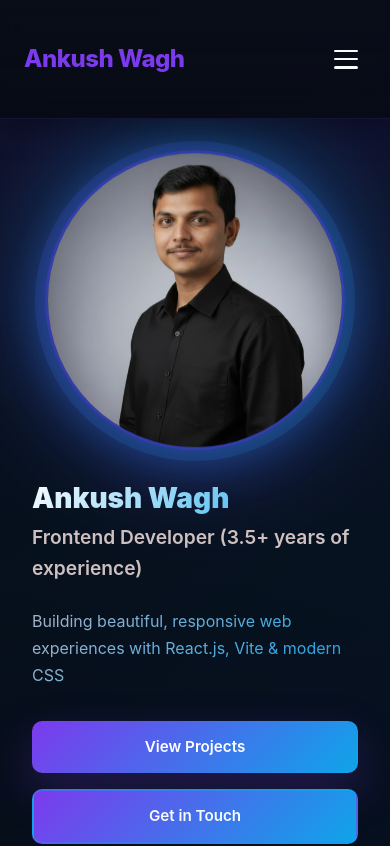
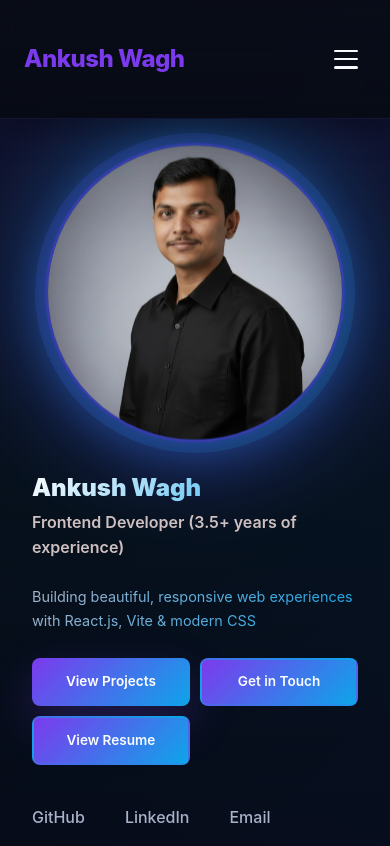
Before and after one commit to Ankush115/my-portfolio, a React (Vite) app in the folder my-portfolio/: page / in a window 390 px wide. Shown: the top 846 px of the page. Built offline with nearby package versions, Linux system fonts and the light colour scheme.

Commit message:
improve styling for smaller screen

```diff
--- a/my-portfolio/src/App.css
+++ b/my-portfolio/src/App.css
@@ -1806,6 +1806,17 @@ body {
     font-size: 1.75rem;
   }
 
+  .hero-buttons {
+    gap: 0.75rem;
+    margin: 1.5rem 0;
+  }
+
+  .hero-buttons .btn {
+    width: 100%;
+    padding: 0.75rem 1.25rem;
+    font-size: 0.9rem;
+  }
+
   .contact-form {
     max-width: 100%;
   }
@@ -1864,3 +1875,35 @@ body {
     font-size: 0.8rem;
   }
 }
+
+@media (max-width: 480px) {
+  .hero-buttons {
+    display: grid;
+    grid-template-columns: 1fr 1fr;
+    gap: 0.65rem;
+    margin: 1.25rem 0;
+  }
+
+  .hero-buttons .btn {
+    width: 100%;
+    padding: 0.7rem 1rem;
+    font-size: 0.85rem;
+    border-radius: 8px;
+  }
+
+  .hero-text h1 {
+    font-size: 1.5rem;
+  }
+
+  .hero-text .title {
+    font-size: 1rem;
+  }
+
+  .hero-text .subtitle {
+    font-size: 0.9rem;
+  }
+
+  .hero-new {
+    padding: 1.5rem 0 2.5rem;
+  }
+}
```
